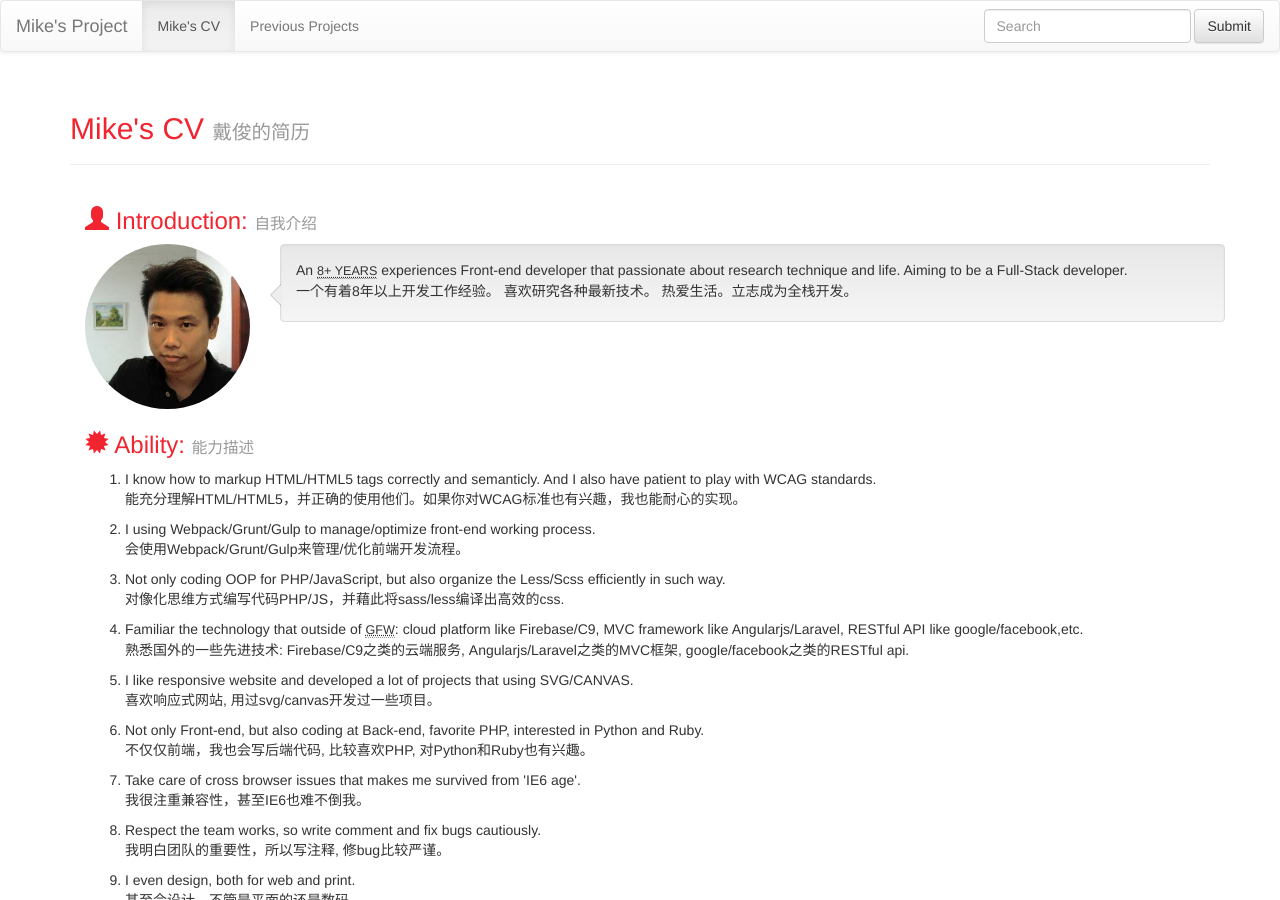
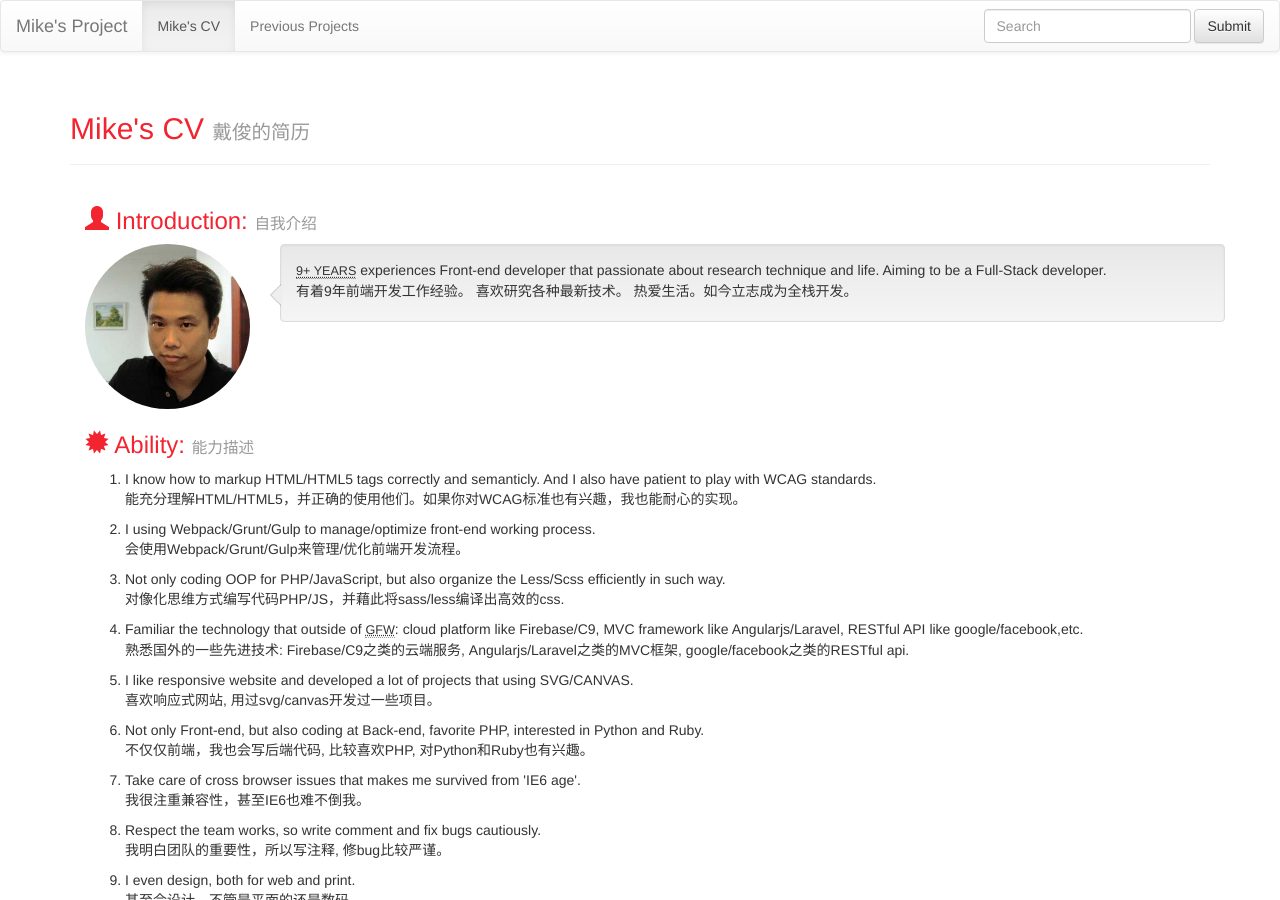
Before and after one commit to iamike/iamike.github.io, a Jekyll site: the page built from cv.html, in a window 1280 px wide and 900 px high. Built offline with Jekyll 4.4.1, drawn with Linux system fonts in a browser that asks for light colours; comment, search, counter and statistics services are not loaded.

Commit message:
Update cv.html

```diff
--- a/cv.html
+++ b/cv.html
@@ -12,8 +12,8 @@ group: navigation
 	<div class="col-md-10 col-xs-8">
 		<div class="well talkbox right">
 			<div class="arrow hidden-print"></div>
-			<p class="en">An <abbr title="I get a lot experience at Nextdigital" class="initialism">8+ years</abbr> experiences Front-end developer that passionate about research technique and life. Aiming to be a Full-Stack developer. </p>
-			<p class="cn">一个有着8年以上开发工作经验。 喜欢研究各种最新技术。 热爱生活。立志成为全栈开发。</p>
+			<p class="en"><abbr title="I get a lot experience at Nextdigital" class="initialism">9+ years</abbr> experiences Front-end developer that passionate about research technique and life. Aiming to be a Full-Stack developer. </p>
+			<p class="cn">有着9年前端开发工作经验。 喜欢研究各种最新技术。 热爱生活。如今立志成为全栈开发。</p>
 		</div>
 	</div>
 </div>
```
